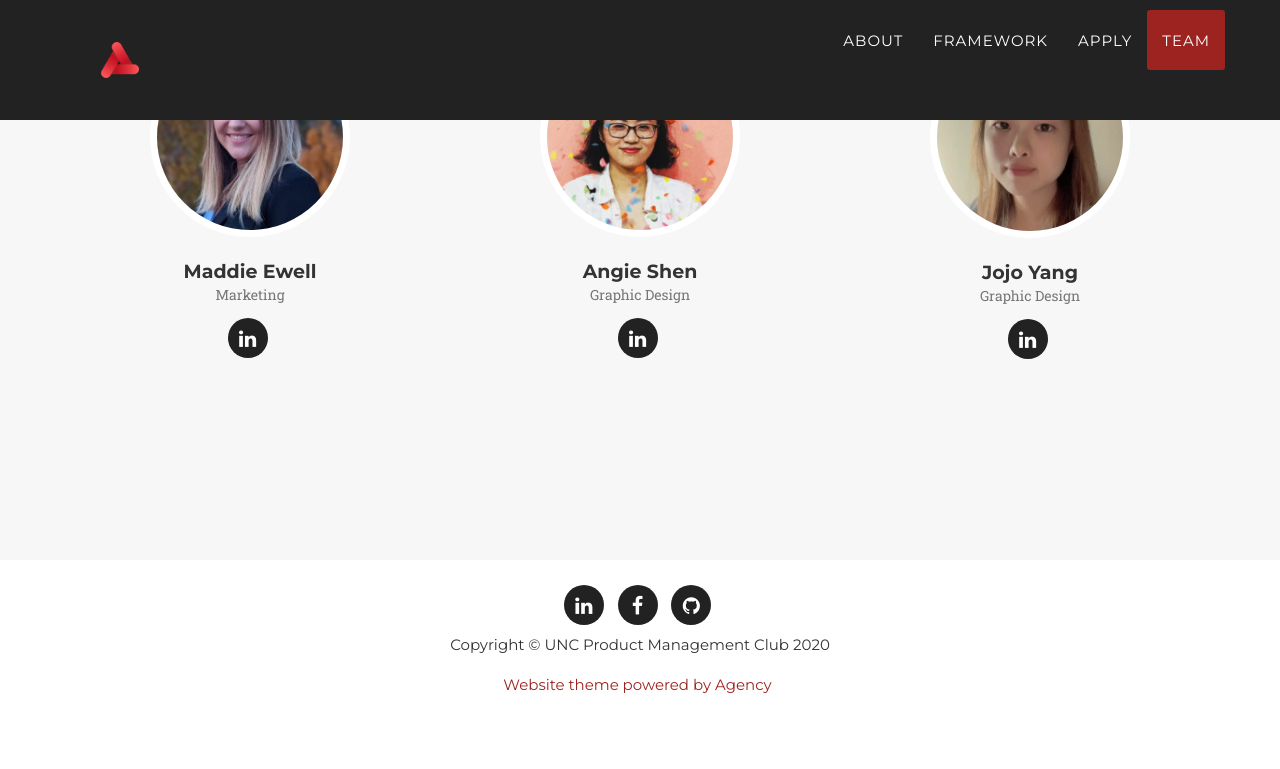
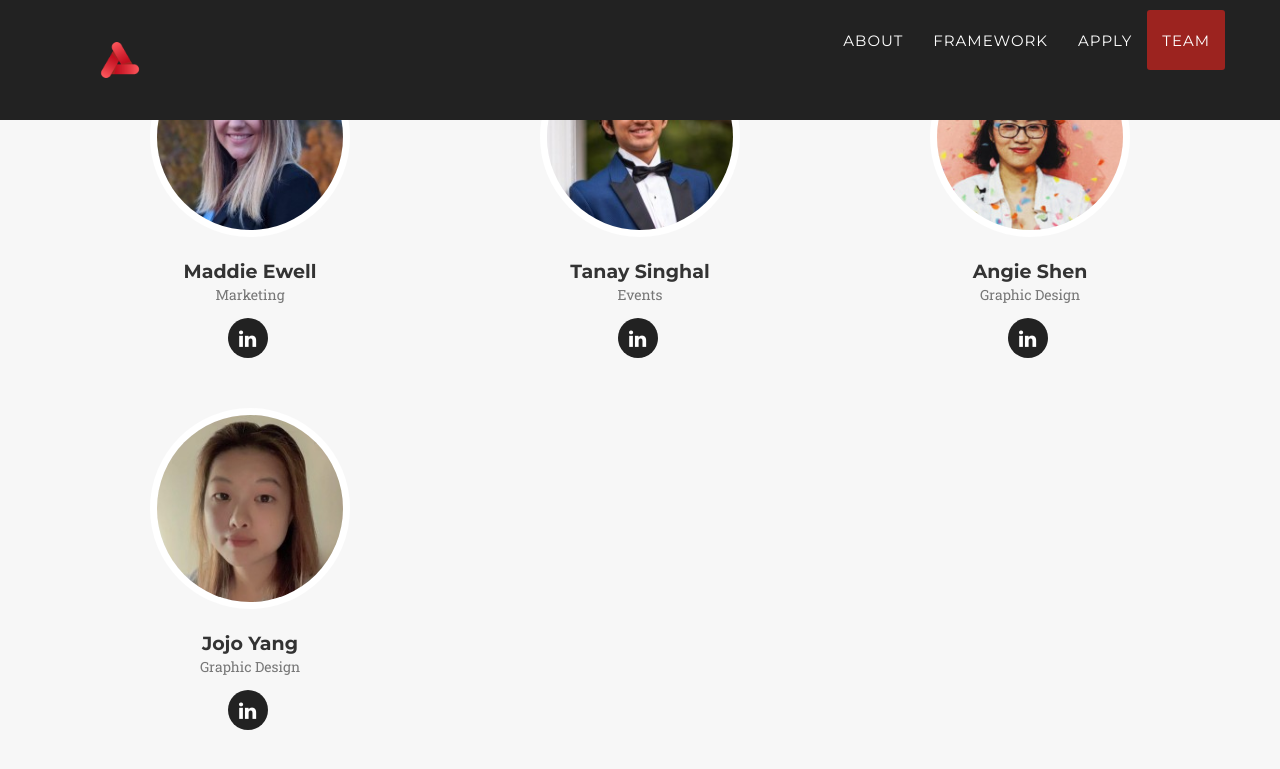
Before and after one commit to unc-pmclub/main-website, a Jekyll site: the page built from index.html, in a window 1280 px wide and 900 px high, scrolled down 5246 px. Shown: the top 769 px of the window. Built offline with Jekyll 4.4.1, drawn with Linux system fonts in a browser that asks for light colours; some web fonts are replaced; before the commit the page ends 5976 px from its top, so only the background shows below that.

Commit message:
Update _config.yml

```diff
--- a/_config.yml
+++ b/_config.yml
@@ -39,6 +39,13 @@ people:
     - title: linkedin
       url: https://www.linkedin.com/in/maddieewell/
 
+- name: Tanay Singhal
+  pic: 8
+  position: Events
+  social:
+    - title: linkedin
+      url: https://www.linkedin.com/in/tanaysinghal/
+
 - name: Angie Shen
   pic: 5
   position: Graphic Design
```
